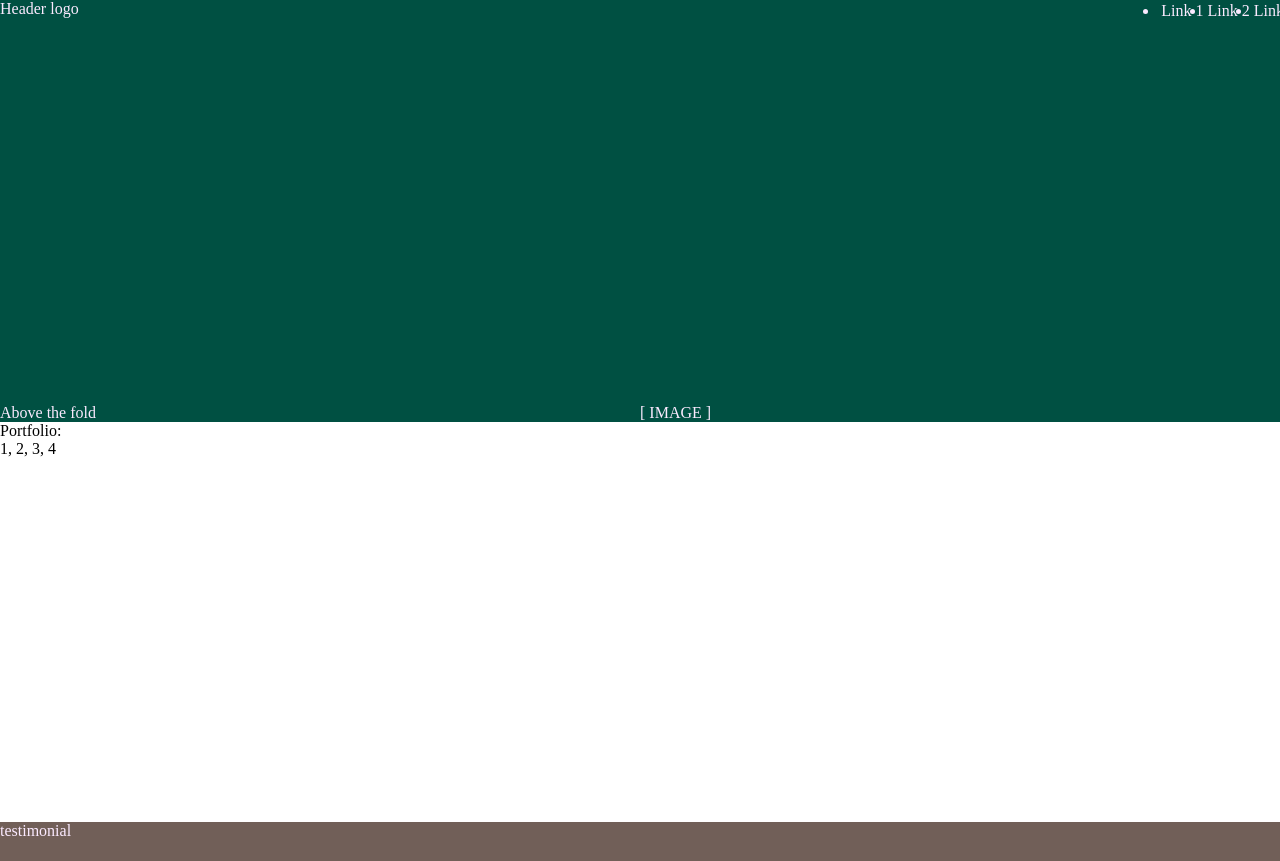
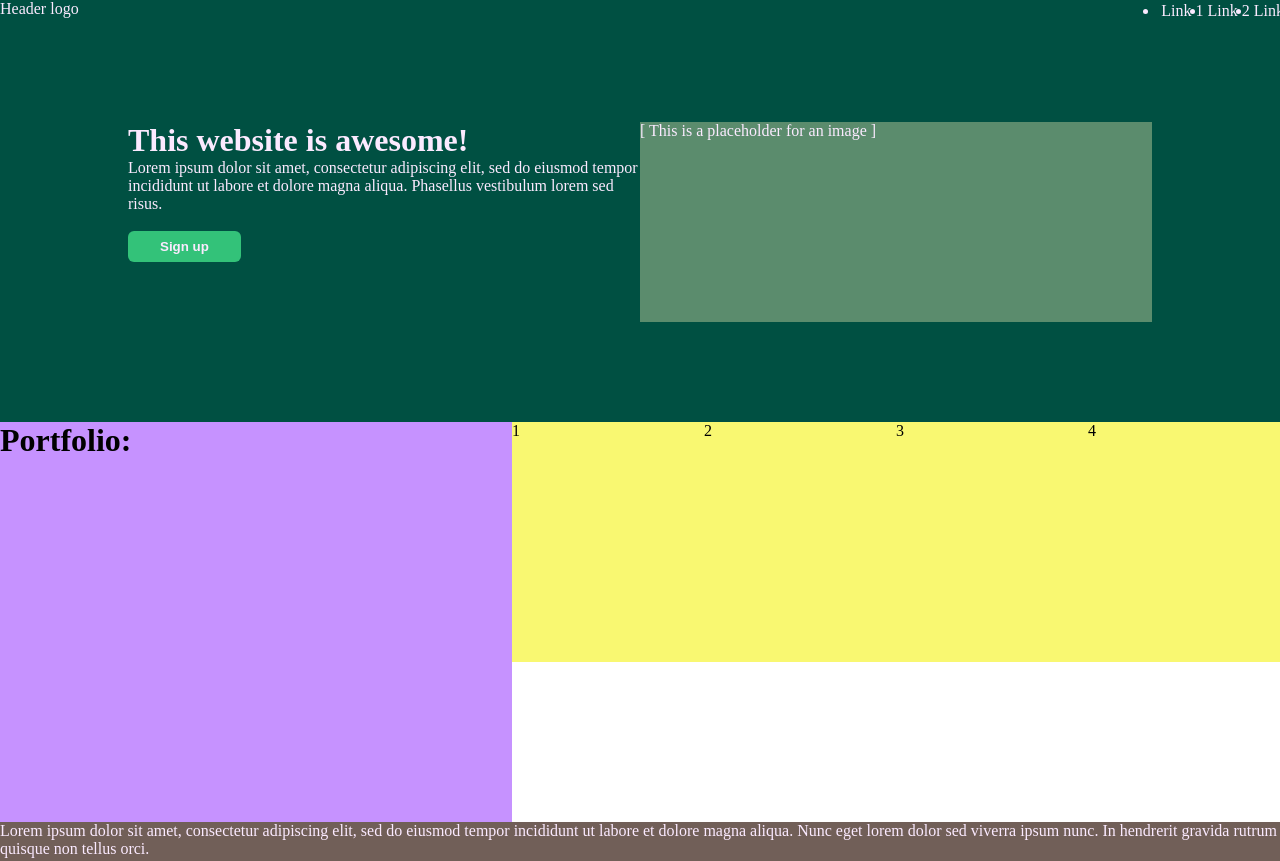
Before and after one commit to JohanCodeForFun/jh-webdev, a plain HTML site: page index.html in a window 1280 px wide. Shown: the top 861 px of the page. Drawn offline with Linux system fonts and the light colour scheme.

Commit message:
Greatly improved above the fold flexbox added css.

```diff
--- a/index.html
+++ b/index.html
@@ -19,23 +19,44 @@
             </header>
 
         <div class="main">
-            <div class="abovetf">
-                <div class="abovetf-text">
-                    Above the fold
+
+                <div class="abovetf">
+                    <div class="abovetf-container">
+                        <div class="abovetf-text-container">
+                            <div class="abovetf-text">
+                                <h1>This website is awesome!</h1>
+                                <p>Lorem ipsum dolor sit amet, consectetur adipiscing elit, sed do eiusmod tempor incididunt ut labore et dolore magna aliqua. Phasellus vestibulum lorem sed risus.</p><br>
+                                <button class="btn-signup">Sign up</button>
+                            </div>
+
+                    </div>
+                    <div class="abovetf-img-container">
+                        <div class="abovetf-img">
+                            [ This is a placeholder for an image ]
+                        </div>
+                    </div>
+
+                    </div>
+
+
+
+            </div>
+            <div class="portfolio-container">
+                <div class="portfolio-text">
+                    <h1>Portfolio:</h1>
                 </div>
-                <div class="abovetf-img">
-                    [ IMAGE ]
+
+                <div class="portfolio-1234">
+                    <div>1</div>
+                    <div>2</div>
+                    <div>3</div>
+                    <div>4</div>
                 </div>
 
             </div>
-            <div class="portfolio">
-                Portfolio:
-                <p>
-                    1, 2, 3, 4
-                </p>
-            </div>
             <div class="testimonial">
-                testimonial
+                <p>Lorem ipsum dolor sit amet, consectetur adipiscing elit, sed do eiusmod tempor incididunt ut labore et dolore magna aliqua. Nunc eget lorem dolor sed viverra ipsum nunc. In hendrerit gravida rutrum quisque non tellus orci.</p><br>
+
             </div>
             <div class="cta">
                 <button class="cta-btn">Call to Action</button>
--- a/style.css
+++ b/style.css
@@ -40,9 +40,6 @@ li {
     justify-content: center;
 }
 
-#main > div {
-    flex: 1;
-}
 
 
 .abovetf {
@@ -52,19 +49,71 @@ li {
     height: 400px;
     color: #FBEAFF;
     justify-content: center;
-    align-items: flex-end;
+    align-items: center;
 }
+
+.abovetf-container {
+    display: flex;
+    height: 50%;
+    width: 80%;
+
+}
+
+.abovetf-text-container {
+    width: 50%;
+}
+
 .abovetf-text {
     flex: 1;
 }
+
+.btn-signup {
+    background-color: #33C279;
+    border-radius: 6px;
+    font-weight: 700;
+    color: #FBEAFF;
+    border: none;
+    padding: 8px 32px;
+    text-align: center;
+}
+
+.abovetf-img-container {
+    flex: 1;
+    background-color: #33C279;
+    justify-content: center;
+    align-items: center;
+}
+
 .abovetf-img {
+    flex: 1;
+    width: 100%;
+    height: 100%;
+    background-color: #5B8C6D;
+}
+
+.portfolio-container {
+    display: flex;
+    height: 400px;
+}
+
+.portfolio-text {
+    flex: 1;
+    background-color: #C692FF;
+}
+
+.portfolio-1234  {
+    background-color: red;
+    width: 60%;
+    height: 60%;
+    display: flex;
+    flex-direction: row;
+    justify-content: space-between;
+}
+.portfolio-1234 > div {
+    background-color: #F9F871;
     flex: 1;
 }
 
-.portfolio {
-    flex: 1 auto;
-    height: 400px;
-}
 
 .testimonial {
     color: #FBEAFF;
@@ -102,6 +151,7 @@ Background, Urban green, #005042
 alternative-bg, grey, #715F58
 highligt, #33C279
 off-white, #FBEAFF
+off-green, #5B8C6D
 
 Link,
 https://mycolor.space/?hex=%23005042&sub=1
```
